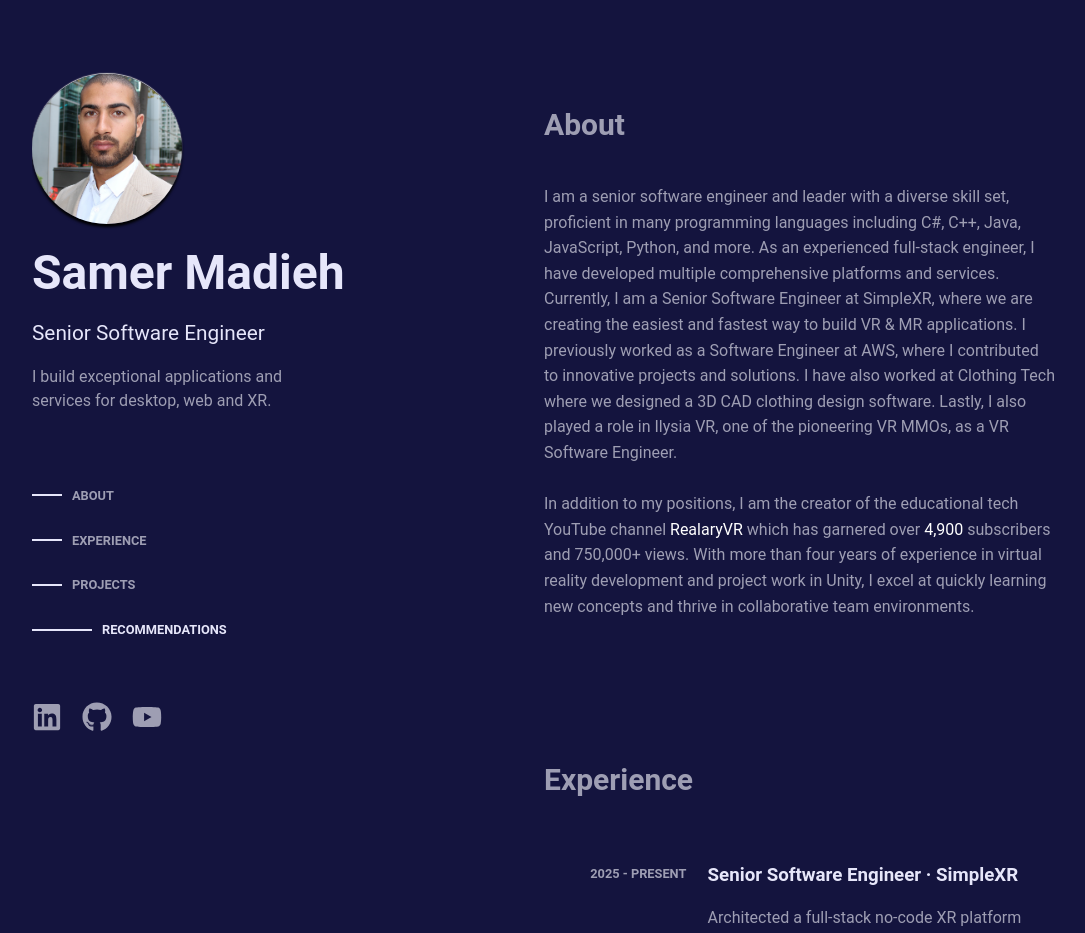
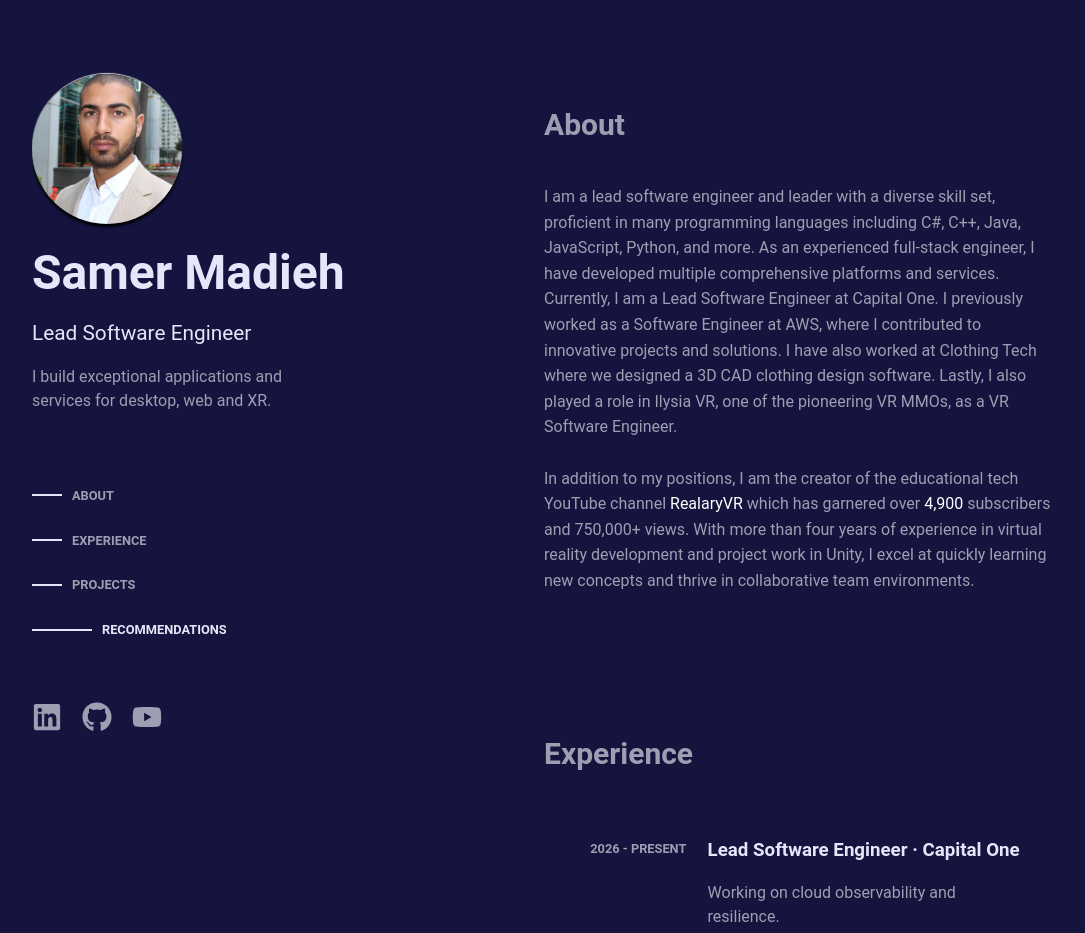
Before and after one commit to Samermadieh/portfolio, a React (Create React App) app: page / in a window 1280 px wide. Shown: the top 933 px of the page, without its empty margins (96-1181 px from the left). Built offline with nearby package versions, Linux system fonts and the light colour scheme.

Commit message:
Add Capital One role

```diff
--- a/src/App.js
+++ b/src/App.js
@@ -50,7 +50,7 @@
                     <div id="main-info">
                         <img src={portrait} />
                         <h1>Samer Madieh</h1>
-                        <h2>Senior Software Engineer</h2>
+                        <h2>Lead Software Engineer</h2>
                         <p>{info.shortInfo}</p>
                     </div>
                     <LeftMenu />
--- a/src/components/Experience.jsx
+++ b/src/components/Experience.jsx
@@ -3,9 +3,17 @@
 function Experience() {
     const experience = [
         {
+            title: "Lead Software Engineer",
+            company: "Capital One",
+            date: "2026 - PRESENT",
+            description: "Working on cloud observability and resilience.",
+            link: "https://www.capitalone.com/",
+            skills: ["AWS", "Python", "Angular"]
+        },
+        {
             title: "Senior Software Engineer",
             company: "SimpleXR",
-            date: "2025 - PRESENT",
+            date: "2025 - 2026",
             description: "Architected a full-stack no-code XR platform using Next.js, TypeScript, Three.js, Unity, C# and more that enables instant wireless testing of VR/MR applications without compilation delays.",
             link: "https://simplexr.net",
             skills: ["VR", "MR", "C#", "Next.js", "MongoDB"]
--- a/src/data/info.json
+++ b/src/data/info.json
@@ -1,5 +1,5 @@
 {
     "shortInfo": "I build exceptional applications and services for desktop, web and XR.\n\n",
-    "about": "I am a senior software engineer and leader with a diverse skill set, proficient in many programming languages including C#, C++, Java, JavaScript, Python, and more. As an experienced full-stack engineer, I have developed multiple comprehensive platforms and services. Currently, I am a Senior Software Engineer at SimpleXR, where we are creating the easiest and fastest way to build VR & MR applications. I previously worked as a Software Engineer at AWS, where I contributed to innovative projects and solutions. I have also worked at Clothing Tech where we designed a 3D CAD clothing design software. Lastly, I also played a role in Ilysia VR, one of the pioneering VR MMOs, as a VR Software Engineer.\n\nIn addition to my positions, I am the creator of the educational tech YouTube channel RealaryVR which has garnered over 4,900 subscribers and 750,000+ views. With more than four years of experience in virtual reality development and project work in Unity, I excel at quickly learning new concepts and thrive in collaborative team environments.",
+    "about": "I am a lead software engineer and leader with a diverse skill set, proficient in many programming languages including C#, C++, Java, JavaScript, Python, and more. As an experienced full-stack engineer, I have developed multiple comprehensive platforms and services. Currently, I am a Lead Software Engineer at Capital One. I previously worked as a Software Engineer at AWS, where I contributed to innovative projects and solutions. I have also worked at Clothing Tech where we designed a 3D CAD clothing design software. Lastly, I also played a role in Ilysia VR, one of the pioneering VR MMOs, as a VR Software Engineer.\n\nIn addition to my positions, I am the creator of the educational tech YouTube channel RealaryVR which has garnered over 4,900 subscribers and 750,000+ views. With more than four years of experience in virtual reality development and project work in Unity, I excel at quickly learning new concepts and thrive in collaborative team environments.",
     "oldAbout": "Software engineer and leader with a versatile skillset. Strong programming skills in C#, Javascript, Java, Python, and more.\n\nExperienced Full-Stack engineer that has built multiple full platforms.\n\nWorked on Ilysia VR, one of the first VR MMOs, as a VR Software Engineer.\n\nCreator of educational tech YouTube Channel RealaryVR with 4.3k+ subscribers and 600k+ views.\n\nMore than 4 years of experience in developing virtual reality applications and other projects in Unity.\n\nQuick to learn and grasp new concepts and effective in working within a team setting.\n\n"
 }
```
